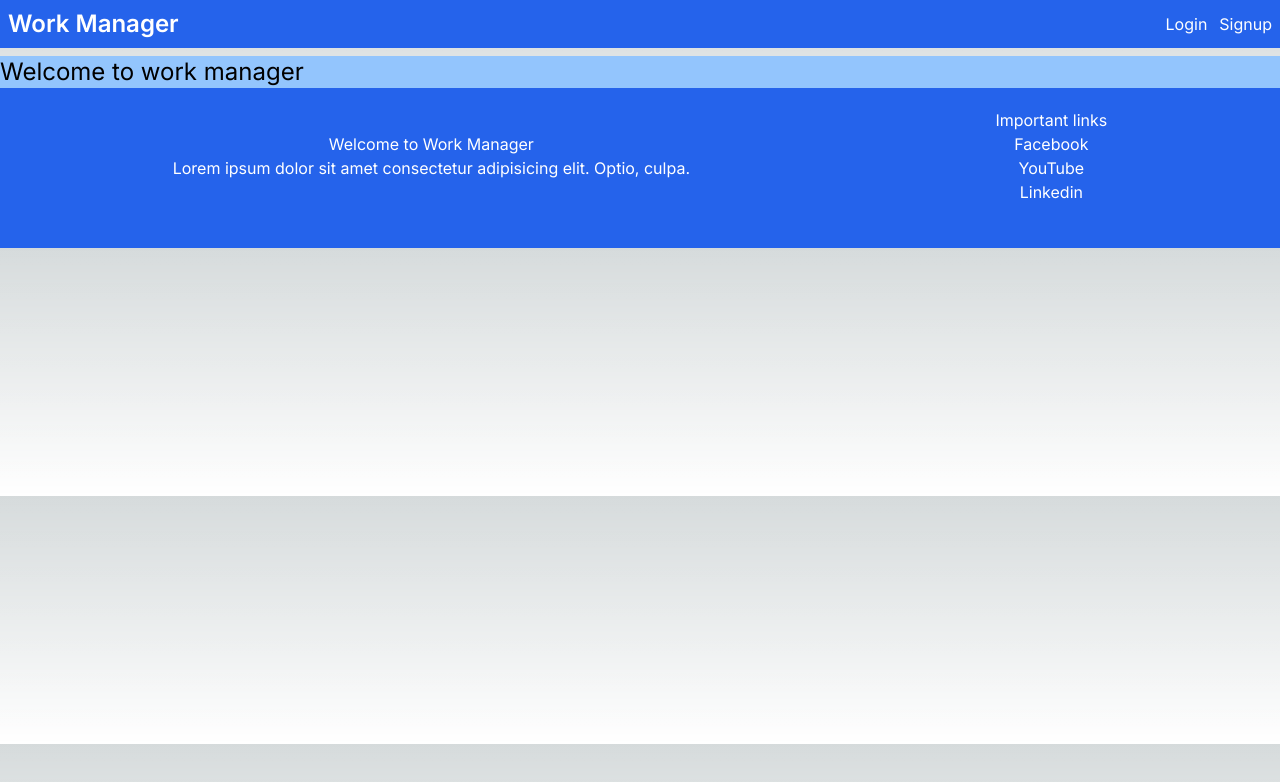
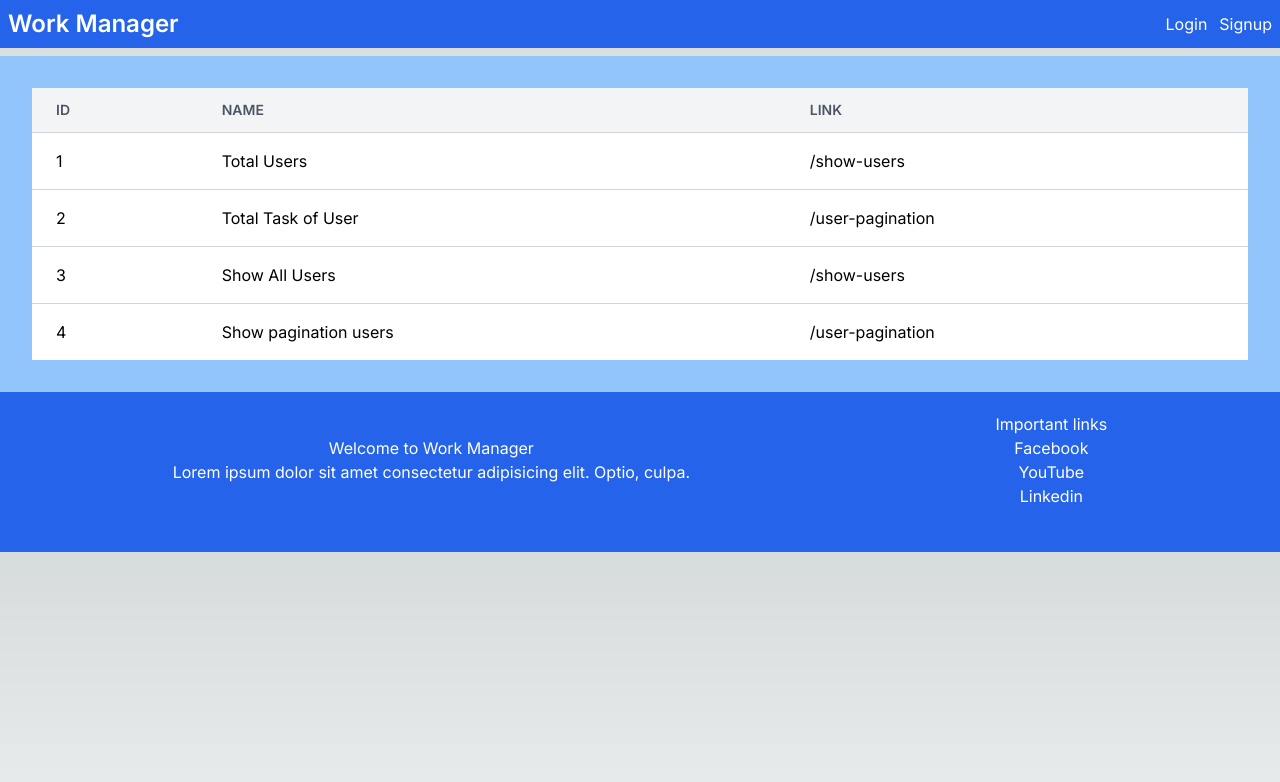
Before and after one commit to sandeepmalviya581/NEXT-JS-WORK-MANAGER-LCWD, a Next.js app: page / in a window 1280 px wide. Shown: the top 782 px of the page. Built offline with nearby package versions, Linux system fonts and the light colour scheme; no server answers.

Commit message:
Show home table

```diff
--- /dev/null
+++ b/src/app/Home.module.css
@@ -0,0 +1,31 @@
+/* styles/Home.module.css */
+.loaderContainer {
+    position: fixed;
+    top: 0;
+    left: 0;
+    width: 100%;
+    height: 100%;
+    display: flex;
+    justify-content: center;
+    align-items: center;
+    z-index: 9999;
+  }
+
+  .blur {
+    backdrop-filter: blur(10px);
+    background-color: rgba(0, 0, 0, 0.5);
+  }
+
+  .loader {
+    border: 8px solid #f3f3f3;
+    border-top: 8px solid #3498db;
+    border-radius: 50%;
+    width: 60px;
+    height: 60px;
+    animation: spin 2s linear infinite;
+  }
+
+  @keyframes spin {
+    0% { transform: rotate(0deg); }
+    100% { transform: rotate(360deg); }
+  }
--- /dev/null
+++ b/src/app/customLoader.jsx
@@ -0,0 +1,9 @@
+import styles from './Home.module.css'; // Import your CSS module
+
+const Loader = () => (
+    <div className={`${styles.loaderContainer} ${styles.blur}`}>
+        <div className={styles.loader}></div>
+    </div>
+)
+
+export default Loader;
--- a/src/app/page.js
+++ b/src/app/page.js
@@ -1,13 +1,76 @@
-import Image from 'next/image'
+// pages/index.js
+"use client"
+import React, { useState, useEffect } from 'react';
+import Loader from './customLoader';
+import data from './utility/dashboard';
 
-export const metadata={
+
+export const metadata = {
   title: "Home: Work Manager"
 }
 
 export default function Home() {
+
+  const [isLoading, setIsLoading] = useState(true);
+
+
+  useEffect(() => {
+    // Simulate loading for demonstration
+    setTimeout(() => {
+      setIsLoading(false);
+    }, 2000);
+  }, []);
+
+
+  // const Loader = () => (
+  //   <div className={`${styles.loaderContainer} ${styles.blur}`}>
+  //     <div className={styles.loader}></div>
+  //   </div>
+  // )
+
+
+  const Loader1 = () => (
+    <div className="flex items-center justify-center h-screen">
+      <div className="animate-spin rounded-full h-16 w-16 border-t-4 border-blue-500"></div>
+    </div>
+  );
+
+  const Loader2 = () => (
+    <div className="flex items-center justify-center h-screen">
+      <svg className="animate-spin h-12 w-12 text-blue-500" viewBox="0 0 24 24">
+        <circle className="opacity-25" cx="12" cy="12" r="10" stroke="currentColor" strokeWidth="4" />
+        <path
+          className="opacity-75"
+          fill="currentColor"
+          d="M4 12a8 8 0 018-8V0C5.373 0 0 5.373 0 12h4zm2 5.291A7.962 7.962 0 014 12H0v1a10 10 0 0010 10v-4H8z"
+        />
+      </svg>
+    </div>
+  );
+
   return (
-    <div>
-      <h1 className="text-2xl">Welcome to work manager</h1>
+    <div className="p-8">
+      <div>
+        {isLoading ? <Loader /> : <table className="min-w-full divide-y divide-gray-300">
+          <thead>
+            <tr>
+              <th className="px-6 py-3 bg-gray-100 text-left text-sm font-semibold text-gray-600 uppercase">ID</th>
+              <th className="px-6 py-3 bg-gray-100 text-left text-sm font-semibold text-gray-600 uppercase">Name</th>
+              <th className="px-6 py-3 bg-gray-100 text-left text-sm font-semibold text-gray-600 uppercase">Link</th>
+            </tr>
+          </thead>
+          <tbody className="bg-white divide-y divide-gray-300">
+            {data.map(item => (
+              <tr key={item.id}>
+                <td className="px-6 py-4 whitespace-nowrap">{item.id}</td>
+                <td className="px-6 py-4 whitespace-nowrap">{item.name}</td>
+                <td className="px-6 py-4 whitespace-nowrap">{item.link}</td>
+              </tr>
+            ))}
+          </tbody>
+        </table>}
+      </div>
+
     </div>
-  )
-}
+  );
+};
--- /dev/null
+++ b/src/app/utility/dashboard.jsx
@@ -0,0 +1,8 @@
+const data = [
+    { id: 1, name: 'Total Users', link: '/show-users' },
+    { id: 2, name: 'Total Task of User', link: '/user-pagination' },
+    { id: 3, name: 'Show All Users', link: '/show-users' },
+    { id: 4, name: 'Show pagination users', link: '/user-pagination' },
+];
+
+export default data;
```
